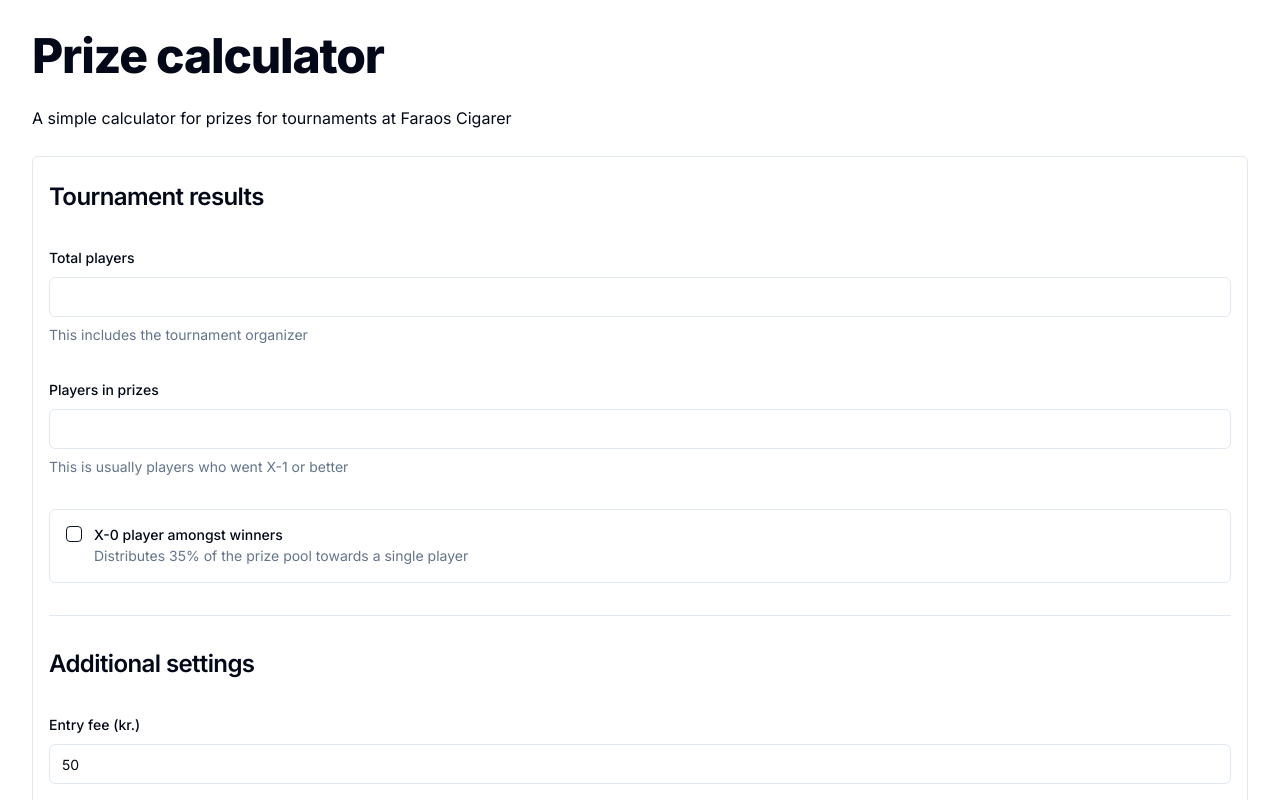
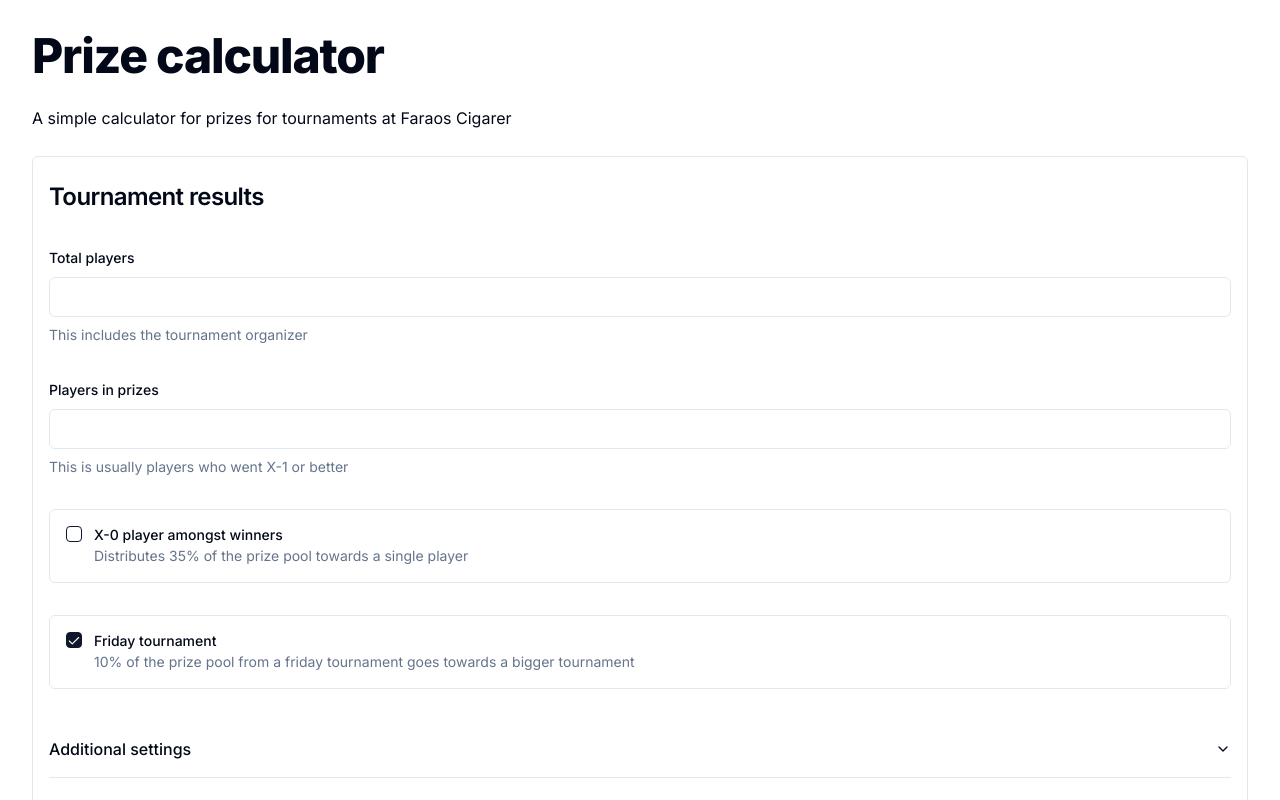
Before and after one commit to D-Kuzin/prizes.kuzin.dk, a Next.js app: page / in a window 1280 px wide. Shown: the top 800 px of the page. Built offline with nearby package versions, Linux system fonts and the light colour scheme.

Commit message:
Update layout

```diff
--- a/components/calculator-form/calculator-form.tsx
+++ b/components/calculator-form/calculator-form.tsx
@@ -153,23 +153,6 @@ export function ProfileForm() {
                             </FormItem>
                         )}
                     />
-                    <Separator/>
-                    <h3 className="mt-2 scroll-m-20 text-2xl font-semibold tracking-tight">
-                        Additional settings
-                    </h3>
-                    <FormField
-                        control={form.control}
-                        name="entryFee"
-                        render={({field}) => (
-                            <FormItem>
-                                <FormLabel>Entry fee (kr.)</FormLabel>
-                                <FormControl>
-                                    <Input placeholder="50" {...field} />
-                                </FormControl>
-                                <FormMessage/>
-                            </FormItem>
-                        )}
-                    />
                     <FormField
                         control={form.control}
                         name="isFriday"
@@ -189,6 +172,24 @@ export function ProfileForm() {
                                         10% of the prize pool from a friday tournament goes towards a bigger tournament
                                     </FormDescription>
                                 </div>
+                            </FormItem>
+                        )}
+                    />
+                    <Accordion type="single" collapsible className="w-full mt-4">
+                        <AccordionItem value="item-1">
+                            <AccordionTrigger>Additional settings</AccordionTrigger>
+                            <AccordionContent>
+                                <div className="space-y-8 p-4">
+                                    <FormField
+                                        control={form.control}
+                                        name="entryFee"
+                                        render={({field}) => (
+                                            <FormItem>
+                                                <FormLabel>Entry fee (kr.)</FormLabel>
+                                                <FormControl>
+                                                    <Input placeholder="50" {...field} />
+                                                </FormControl>
+                                                <FormMessage/>
                                             </FormItem>
                                         )}
                                     />
@@ -214,6 +215,10 @@ export function ProfileForm() {
                                             </FormItem>
                                         )}
                                     />
+                                </div>
+
+                            </AccordionContent></AccordionItem></Accordion>
+
 
                     <Dialog>
                         <DialogTrigger asChild>
```
Lines whose indentation alone changed are shown as unchanged.
